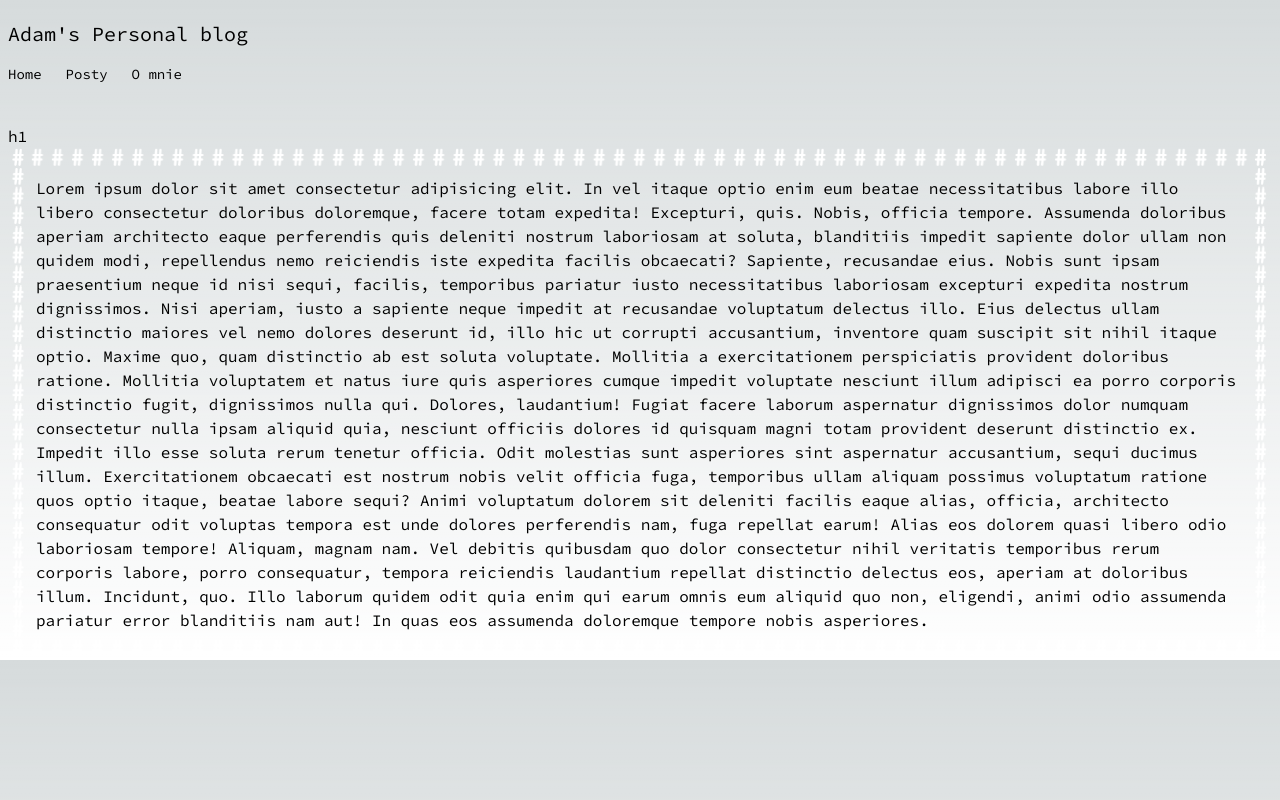
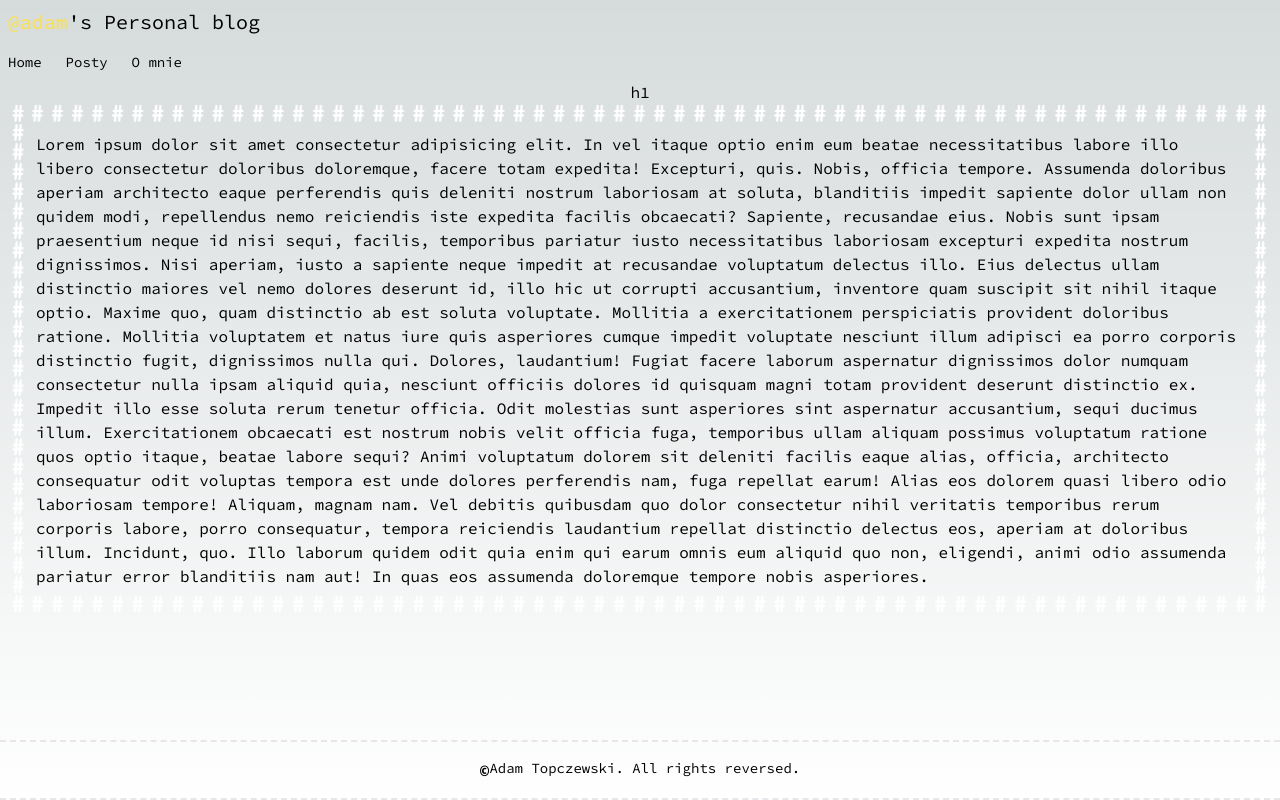
Before and after one commit to adamtopczewski/fullstack-blog-app, a Next.js app in the folder frontend/: page / in a window 1280 px wide. Built offline with nearby package versions, Linux system fonts and the light colour scheme.

Commit message:
added footer always on bottom with flex; added footer; changed AsciiImage component; added some types and constants

```diff
--- a/frontend/app/about/page.tsx
+++ b/frontend/app/about/page.tsx
@@ -1,9 +1,17 @@
 import AsciiImage from '@/components/About/AsciiImage'
+import { Suspense } from 'react';
+import { ASCII_IMAGE_WIDTH, ASCII_IMAGE_HEIGHT, ASCII_IMAGE_PATH } from '@/constants/About';
 
 export default async function About() {
     return (
         <>
-          <AsciiImage />
+          <Suspense>
+            <AsciiImage
+              baseImageWidth={ASCII_IMAGE_WIDTH}
+              baseImageHeight={ASCII_IMAGE_HEIGHT}
+              baseImagePath={ASCII_IMAGE_PATH}
+              />
+          </Suspense>
         </>
     )
 }
--- a/frontend/app/layout.tsx
+++ b/frontend/app/layout.tsx
@@ -2,6 +2,8 @@ import Header from '@/components/Navigation/Header'
 import './globals.css'
 import { Source_Code_Pro } from 'next/font/google'
 import Navbar from '@/components/Navigation/Navbar'
+import Footer from '@/components/Shared/Footer'
+import Main from '@/components/Shared/Main'
 
 const source_code_pro = Source_Code_Pro({ subsets: ['latin'] })
 
@@ -16,14 +18,17 @@ export default function RootLayout({
   children: React.ReactNode
 }) {
   return (
-    <html lang="en">
-      <body className={source_code_pro.className}>
-        <Header>
-          <Navbar />
-        </Header>
-        <main className="container mx-auto mt-10 px-2">
-          {children}
-        </main>
+    <html lang="pl">
+      <body className={source_code_pro.className }>
+        <div className="min-h-screen flex flex-col">
+          <Header>
+            <Navbar />
+          </Header>
+          <Main>
+            {children}
+          </Main>
+          <Footer />
+        </div>
       </body>
     </html>
   )
--- a/frontend/components/About/AsciiImage.tsx
+++ b/frontend/components/About/AsciiImage.tsx
@@ -1,18 +1,35 @@
 "use client";
 import Convert from 'image-convert-ascii';
-import { useEffect } from 'react';
+import { IAsciiImageProps } from '@/types/About/types';
+import { RefCallback, useCallback, useRef } from 'react';
 
-export default function AsciiImage() {
-    // TODO change values/imagePath to constants
-    // TODO image cleenup
-    useEffect(() => {
-        new Convert('img', 'pre', 100, 100);
-      }, []);
+//TODO move to @/hooks
+const useCustomImageRef = ():[RefCallback<HTMLImageElement>] => {
+    const imageRef = useRef<HTMLImageElement | null>(null);
+    const setRef: RefCallback<HTMLImageElement> = useCallback(node => {
+        //TODO refactor hardcoded values
+        new Convert('js-baseImage', 'js-preElement-ASCII', 111, 141);
+        imageRef.current = node;
+    },[])
+    return [setRef]
+}
+
+export default function AsciiImage({baseImageWidth, baseImageHeight, baseImagePath}: IAsciiImageProps) {
+    const [imageRef] = useCustomImageRef();
+
     return (
         <>
             <div className="flex text-[3px]">
-                <pre id="pre"></pre>
-                <img id="img" src="/asciiImageBase_ver-2.webp" width={329} height={422} crossOrigin="anonymous" className="hidden" />
+                <pre id="js-preElement-ASCII"></pre>
+                {/* eslint-disable-next-line @next/next/no-img-element */}
+                <img ref={imageRef}
+                    alt="ASCII base image"
+                    id="js-baseImage"
+                    src={baseImagePath}
+                    width={baseImageWidth}
+                    height={baseImageHeight}
+                    crossOrigin="anonymous"
+                    className="hidden" />
             </div>
         </>
     )
--- /dev/null
+++ b/frontend/components/About/imageConvertAscii.d.ts
@@ -0,0 +1 @@
+declare module 'image-convert-ascii';
--- a/frontend/components/Navigation/Header.tsx
+++ b/frontend/components/Navigation/Header.tsx
@@ -1,14 +1,16 @@
-import { AUTHORS_NAME } from "@/constants/Shared";
+import { AUTHORS_FIRST_NAME } from "@/constants/Shared";
 
 export default function Header({children} : {
     children: React.ReactNode
 }) {
     return (
-        <header className="container mx-auto flex flex-col gap-4 align-center mt-5 px-2">
+        <header className="min-h-fit">
+            <div className="container mx-auto flex flex-col gap-4 align-center p-2">
             <h1 className="text-xl">
-                {AUTHORS_NAME}&apos;s Personal blog
+                <span className="text-yellow-300">@{AUTHORS_FIRST_NAME.toLowerCase()}</span>&apos;s Personal blog
             </h1>
-            {children}
+                {children}
+            </div>
         </header>
     )
 }
--- /dev/null
+++ b/frontend/components/Shared/Footer.tsx
@@ -0,0 +1,14 @@
+import { AUTHORS_LAST_NAME } from "@/constants/Shared";
+import { AUTHORS_FIRST_NAME } from "@/constants/Shared";
+
+export default function Footer() {
+    return (
+        <footer className="w-full border-dashed border-y-2">
+            <div className="container mx-auto flex justify-center items-center text-sm py-4">
+                <p className="flex h-fit">
+                    <span className="text-base font-bold">© </span>
+                    {AUTHORS_FIRST_NAME + ' ' + AUTHORS_LAST_NAME}. All rights reversed.</p>
+            </div>
+        </footer>
+    )
+}
--- /dev/null
+++ b/frontend/components/Shared/Main.tsx
@@ -0,0 +1,7 @@
+export default function Main({children} : {children: React.ReactNode}) {
+    return (
+    <main className="container mx-auto px-2 pb-5 flex flex-1 flex-col items-center">
+        {children}
+    </main>
+    )
+}
--- /dev/null
+++ b/frontend/constants/About/index.ts
@@ -0,0 +1,3 @@
+export const ASCII_IMAGE_PATH = '/asciiImageBase_ver-2.webp';
+export const ASCII_IMAGE_WIDTH= 329;
+export const ASCII_IMAGE_HEIGHT = 422;
--- a/frontend/constants/Shared/index.ts
+++ b/frontend/constants/Shared/index.ts
@@ -1 +1,2 @@
-export const AUTHORS_NAME = 'Adam';
+export const AUTHORS_FIRST_NAME = 'Adam';
+export const AUTHORS_LAST_NAME = 'Topczewski';
--- /dev/null
+++ b/frontend/types/About/types.d.ts
@@ -0,0 +1,5 @@
+export interface IAsciiImageProps {
+    baseImageWidth:number;
+    baseImageHeight:number;
+    baseImagePath:string;
+}
```
